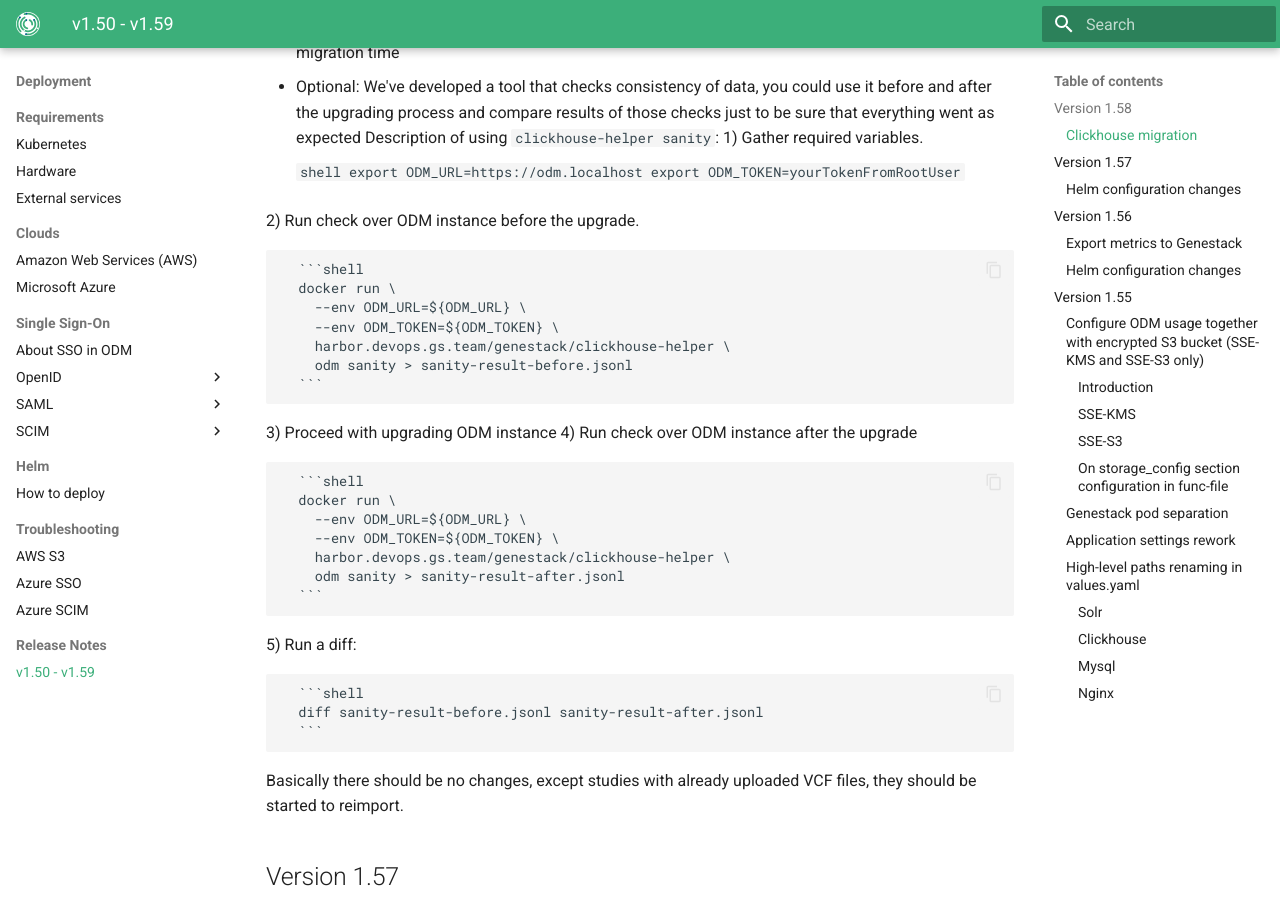
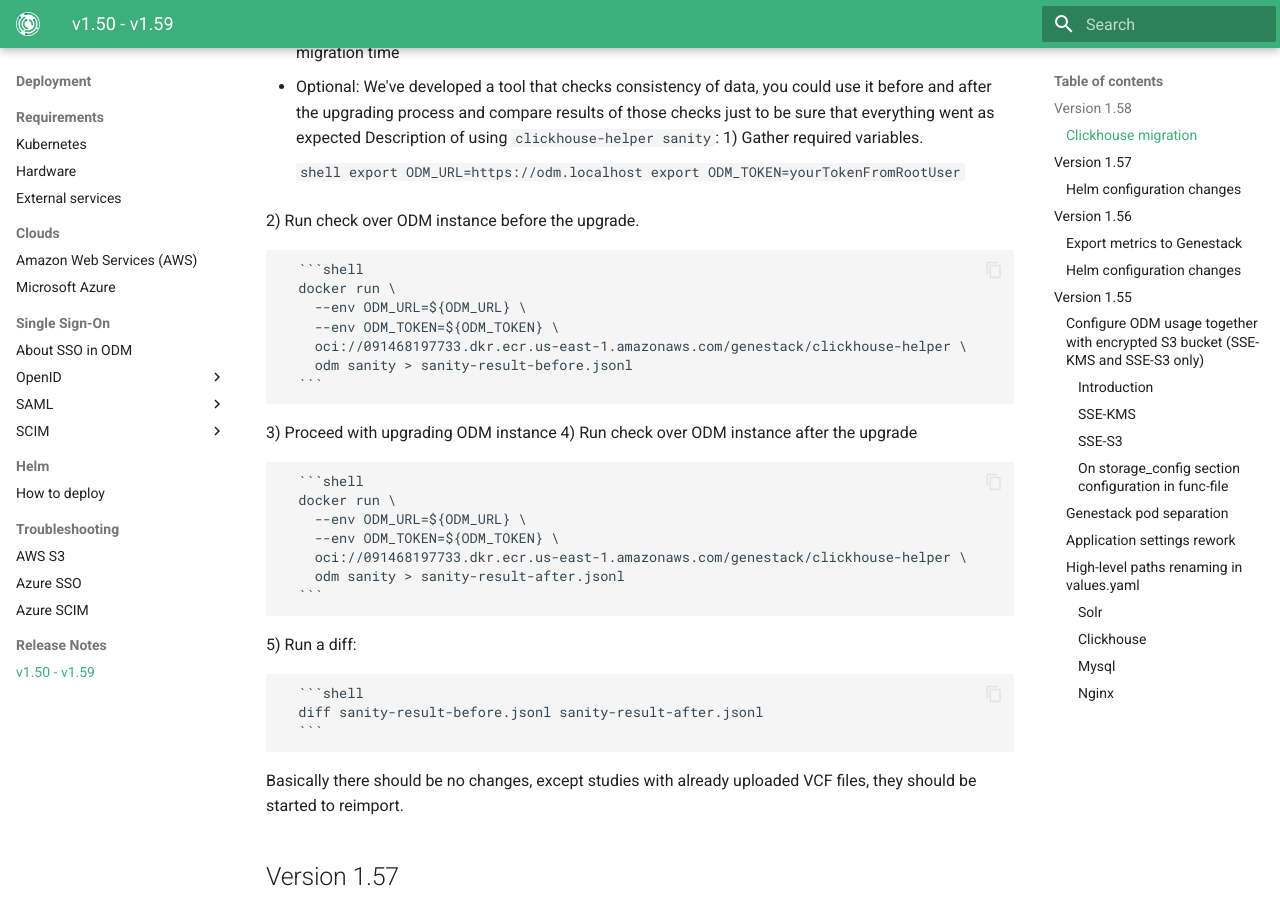
Before and after one commit to genestack/admin-docs, an MkDocs documentation site: the page built from docs/deployment/release-notes/v1.50-v1.59.md, in a window 1280 px wide and 900 px high, scrolled down 529 px. Built offline with MkDocs 1.6.1 and Material for MkDocs 9.7.7, drawn with Linux system fonts in a browser that asks for light colours; the version menu is left out.

Commit message:
[ODM-11670] Update image references

````diff
--- a/docs/deployment/release-notes/v1.50-v1.59.md
+++ b/docs/deployment/release-notes/v1.50-v1.59.md
@@ -26,7 +26,7 @@
       docker run \
         --env ODM_URL=${ODM_URL} \
         --env ODM_TOKEN=${ODM_TOKEN} \
-        harbor.devops.gs.team/genestack/clickhouse-helper \
+        oci://091468197733.dkr.ecr.us-east-1.amazonaws.com/genestack/clickhouse-helper \
         odm sanity > sanity-result-before.jsonl
       ```
 
@@ -37,7 +37,7 @@
       docker run \
         --env ODM_URL=${ODM_URL} \
         --env ODM_TOKEN=${ODM_TOKEN} \
-        harbor.devops.gs.team/genestack/clickhouse-helper \
+        oci://091468197733.dkr.ecr.us-east-1.amazonaws.com/genestack/clickhouse-helper \
         odm sanity > sanity-result-after.jsonl
       ```
 
````
